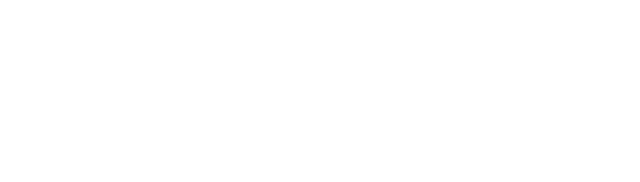
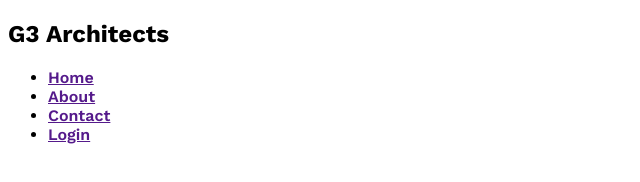
Before and after one commit to emonhosen0130/g3-architects-web, a plain HTML site: page index.html in a window 1280 px wide. Shown: the whole page, without its empty margins (0-640 px from the left). Drawn offline with nearby package versions, Linux system fonts and the light colour scheme.

Commit message:
set up google font

```diff
--- a/index.html
+++ b/index.html
@@ -3,10 +3,26 @@
 <head>
     <meta charset="UTF-8">
     <meta name="viewport" content="width=device-width, initial-scale=1.0">
-    <title>G3  Architecs</title>
+    <title>G3 Architects</title>
     <link rel="stylesheet" href="styles/architecs.css">
 </head>
 <body>
+    <header>
+        <nav>
+            <h2>G3 Architects</h2>
+            <ul>
+                <li><a href="">Home</a></li>
+                <li><a href="">About</a></li>
+                <li><a href="">Contact</a></li>
+                <li><a href="">Login</a></li>
+            </ul>
+        </nav>
+    </header>
+    <main>
 
+    </main>
+    <footer>
+
+    </footer>
 </body>
 </html>
--- a/styles/architecs.css
+++ b/styles/architecs.css
@@ -0,0 +1,4 @@
+@import url('https://fonts.googleapis.com/css2?family=Work+Sans:ital,wght@0,600;0,700;1,400&display=swap');
+*{
+    font-family: 'Work Sans', sans-serif;
+}
```
